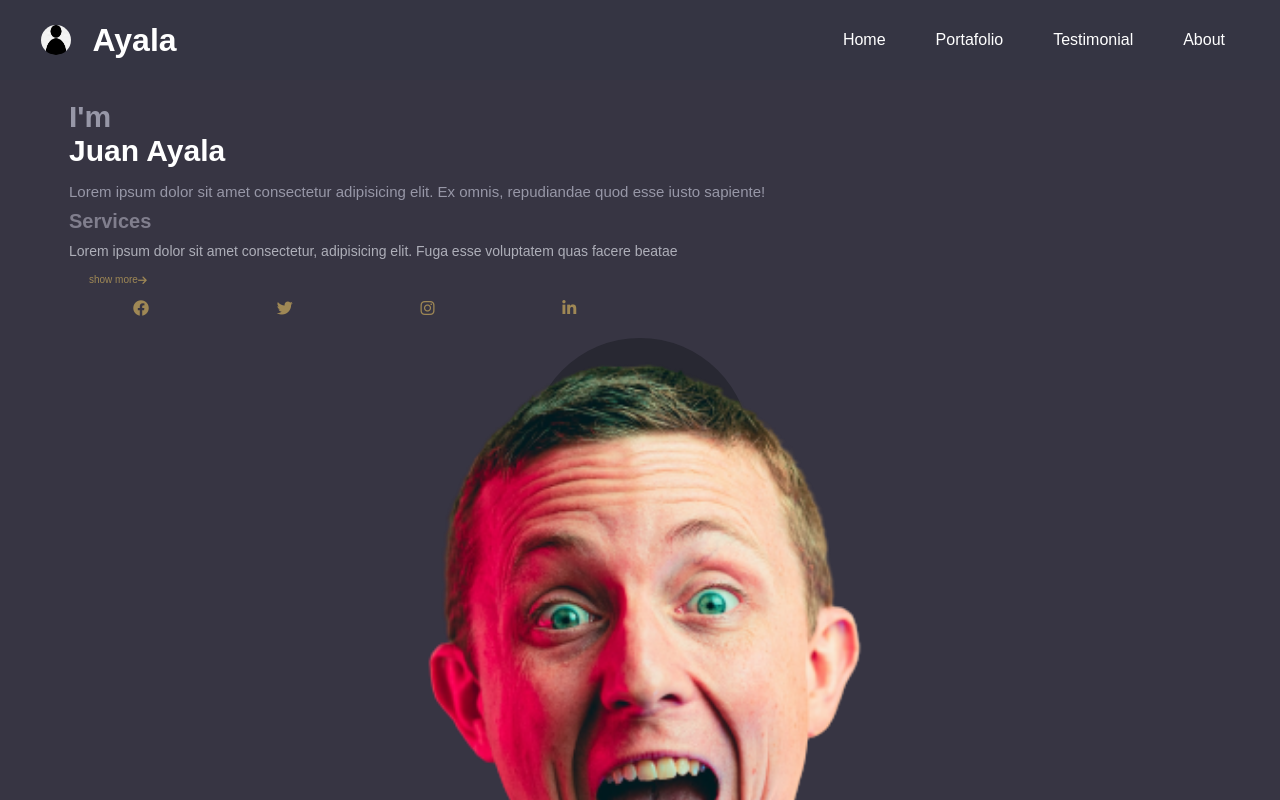
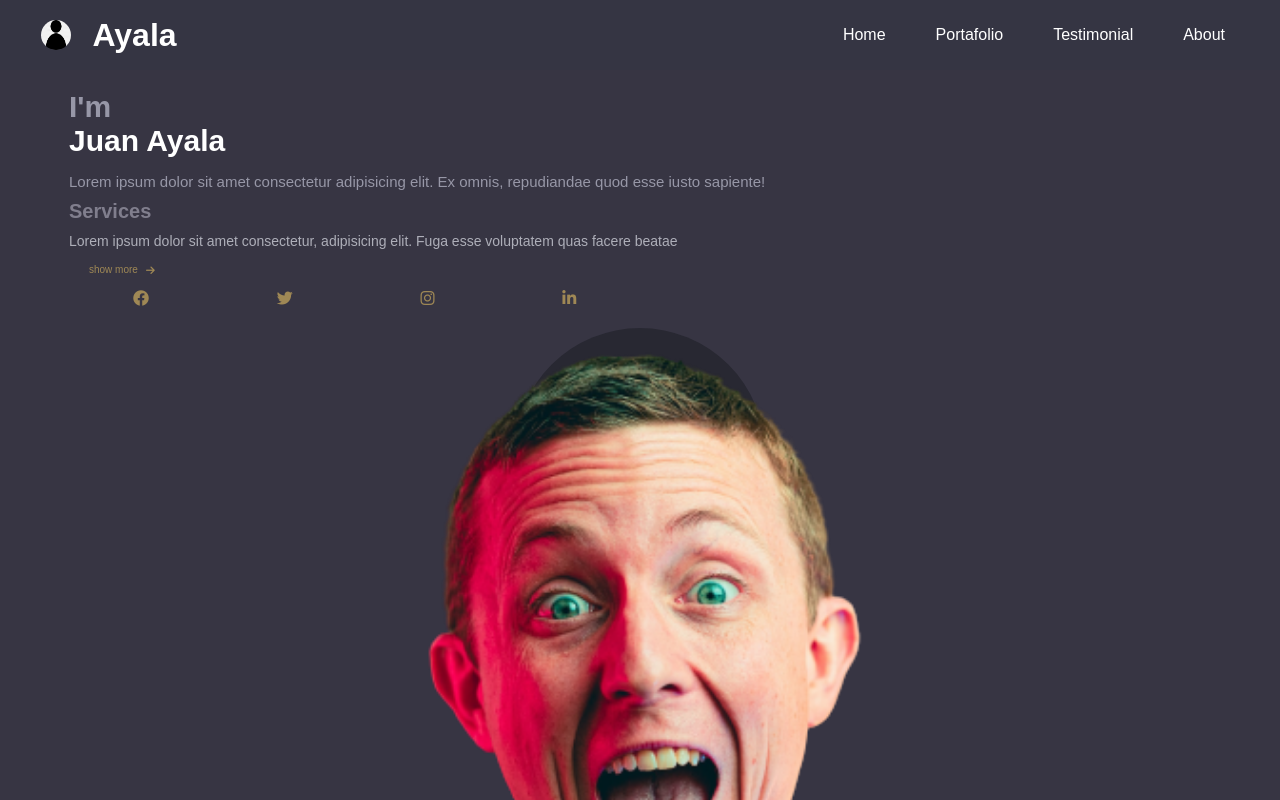
Before and after one commit to mister-Daniel96/PORTAFOLIO, a website: page index.html in a window 1280 px wide. Shown: the top 800 px of the page. Drawn offline with Linux system fonts and the light colour scheme.

Commit message:
AgregandoFixed

```diff
--- a/scss/layout/_navbar.scss
+++ b/scss/layout/_navbar.scss
@@ -1,12 +1,16 @@
 .header {
-    height: 80px;
+    height: 70px;
     background-color: #353543;
     display: flex;
     align-items: center;
     justify-content: space-between;
     padding: 5px 30px;
     color: white;
-
+    position: fixed;
+    top: 0;
+    left: 0;
+    right: 0;
+z-index: 200;
     .logo {
         display: flex;
         width: 20%;
@@ -25,8 +29,9 @@
     }
 
     .navbar {
-       margin-left: auto;
-       z-index: 200;
+        margin-left: auto;
+        z-index: 200;
+
         ul {
             display: flex;
 
@@ -46,6 +51,7 @@
 @media screen and (max-width:600px) {
     .header {
         background-color: #282832;
+
         .logo {
 
             .logo-title {
--- a/scss/pages/_home.scss
+++ b/scss/pages/_home.scss
@@ -1,85 +1,106 @@
 .hero {
+    margin-top: 70px;
     background-color: #373543;
     min-height: 100vh;
     width: 100%;
+
     .hero-container {
         width: 90%;
         margin: 0 auto;
         padding: 20px 5px;
-        .InfoPersonal{
+
+        .InfoPersonal {
             width: 100%;
-            .InfoPersonal__title-suave{
+
+            .InfoPersonal__title-suave {
                 color: #9797A7;
                 font-size: $tamaño-titulo;
             }
-            .InfoPersonal__title-bold{
+
+            .InfoPersonal__title-bold {
                 color: #ffff;
                 font-weight: bold;
                 font-size: $tamaño-titulo;
 
             }
-            .InfoPersonal__text{
+
+            .InfoPersonal__text {
                 color: #9797A7;
                 width: 90%;
                 margin: 15px 0 5px 0;
                 font-size: 15px;
             }
         }
-        .Servicios{
+
+        .Servicios {
             width: 100%;
-            .Servicios__title{
+
+            .Servicios__title {
                 color: #807e8d;
                 font-size: 20px;
-                margin:  10px 0;
+                margin: 10px 0;
             }
-            .Servicios__info{
+
+            .Servicios__info {
                 color: #AEAFB9;
                 width: 60%;
                 text-align: left;
                 margin: 10px 0;
                 font-size: 14px;
             }
-            .Servicios__button{
+
+            .Servicios__button {
                 display: flex;
                 align-items: center;
                 justify-content: space-evenly;
                 background-color: transparent;
                 border: none;
                 padding: 5px 20px;
-                span, i{
+                gap: 8px;
+                cursor: pointer;
+
+                span,
+                i {
                     font-size: 10px;
                     color: #9F8855;
                 }
 
             }
-            .Servicios__redes{
+
+            .Servicios__redes {
                 width: 50%;
                 margin-top: 10px;
                 display: flex;
                 align-items: center;
                 justify-content: space-around;
-               i{
+
+                i {
                     color: #9F8855;
                 }
             }
         }
-        .user{
+
+        .user {
             width: 100%;
             position: relative;
-            display: flex;
-            justify-content: center;
+            display: grid;
+            place-items: center;
             margin-top: 20px;
-            img{
+            overflow: hidden;
+
+            img {
                 width: 100%;
                 z-index: 100;
             }
-            &::after{
+
+            &::after {
                 content: "";
-                width: 220px;
-                height: 220px;
+                width: 250px;
+                height: 250px;
                 border-radius: 50%;
                 position: absolute;
-                background-color:#282832;
+                top: 0;
+                background-color: #282832;
                 z-index: 1;
             }
         }
```
Also changed, not shown: css/style.css, 1 other file. Lines whose indentation alone changed are shown as unchanged.
